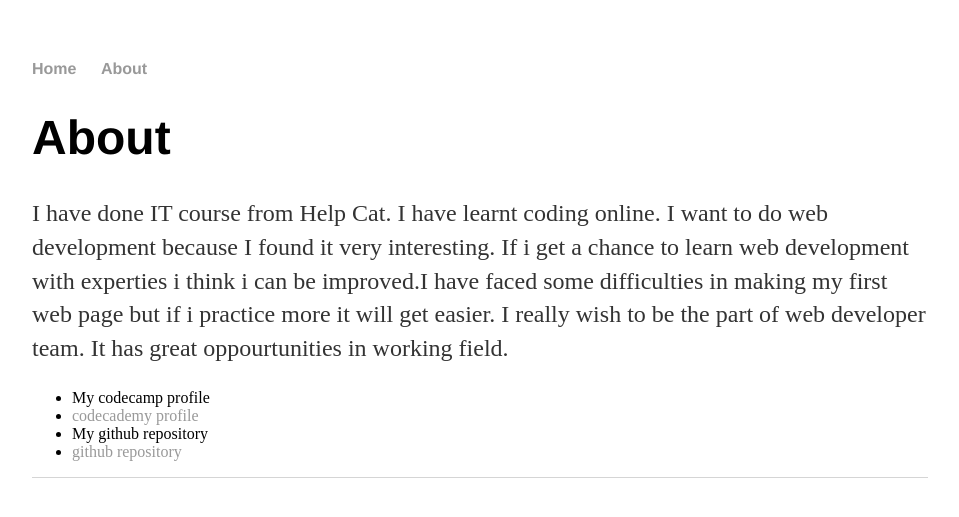
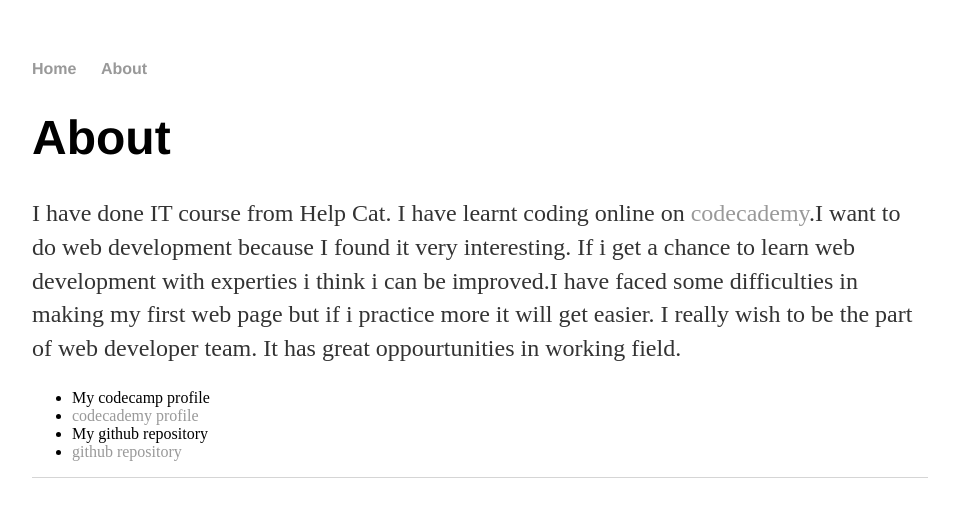
Before and after one commit to IqraAsif/iqraAsif.github.io, a Jekyll site: the page built from about/index.html, in a window 1280 px wide. Shown: the top 517 px of the page, without its empty margins (160-1119 px from the left). Built offline with Jekyll 4.4.1, drawn with Linux system fonts in a browser that asks for light colours.

Commit message:
Update index.html

```diff
--- a/about/index.html
+++ b/about/index.html
@@ -4,7 +4,7 @@ title: About Iqra Asif
 ---
 <div class="about">
 <h1>About</h1>
-<p> I have done IT course from Help Cat. I have learnt coding online. I want to do web development because I found it very interesting.
+<p> I have done IT course from Help Cat. I have learnt coding online on <a href="https://www.codecademy.com/learn">codecademy</a>.I want to do web development because I found it very interesting.
 If i get a chance to learn web development with experties i think i can be improved.I have faced some difficulties in making my first
 web page but if i practice more it will get easier. I really wish to be the part of web developer team. It has great oppourtunities in
 working field. </p>
```
